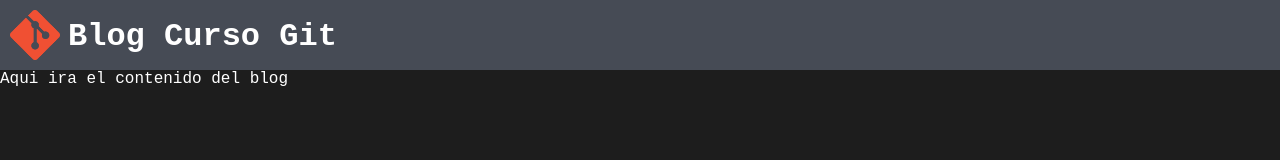
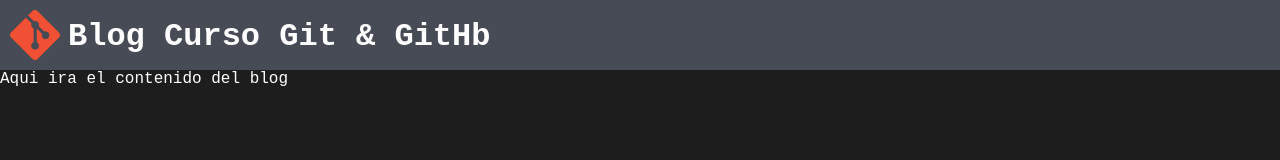
Before and after one commit to HectorGarciaEsquivel/curso-git, a plain HTML site: page Index.html in a window 1280 px wide. Drawn offline with Linux system fonts and the light colour scheme.

Commit message:
Change Tittle

```diff
--- a/Index.html
+++ b/Index.html
@@ -23,7 +23,7 @@
         <![endif]-->
         <div class="bar">
             <img class="logo" src="img/Git-Icon-1788C.png" alt="">
-            <h1>Blog Curso Git</h1>
+            <h1>Blog Curso Git & GitHb</h1>
         </div>
         <div>
             Aqui ira el contenido del blog
```
